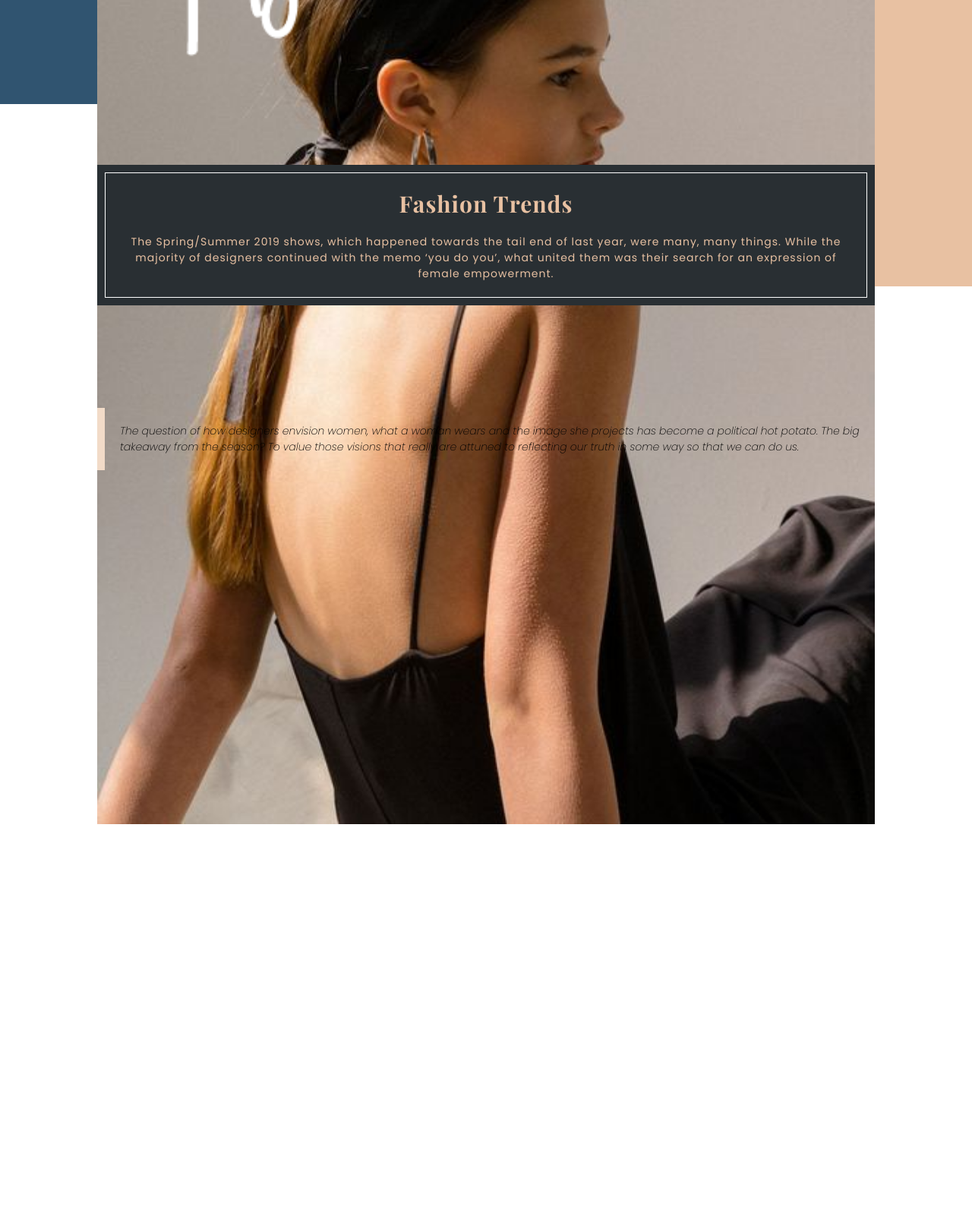
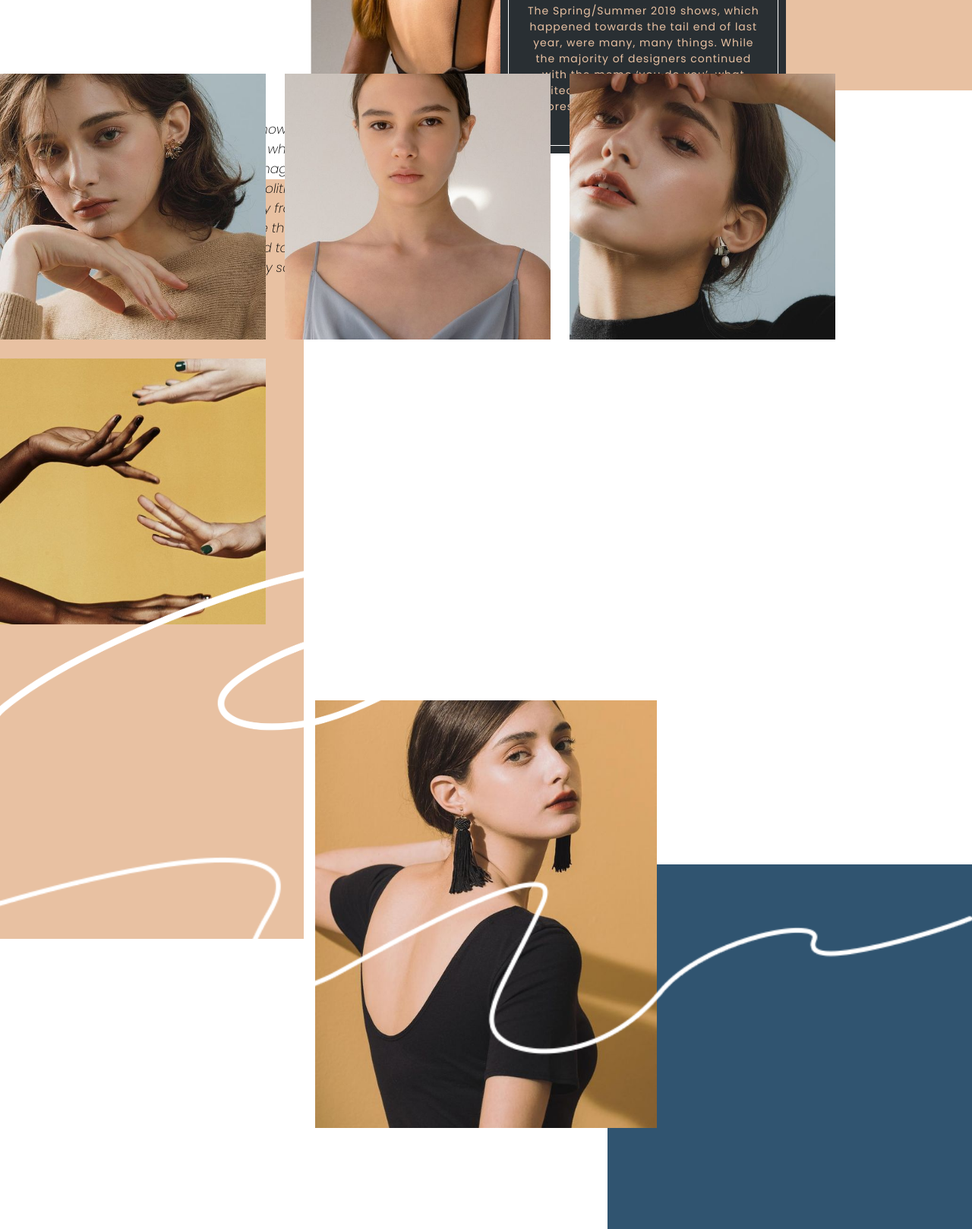
Before and after one commit to Tink3rball3r/fashion, a plain HTML site: page index.html in a window 1280 px wide. Shown: the part 503-2121 px from the top of the page at 76% size. Before the commit the page ends 1588 px from the top, so only its background shows below. Drawn offline with nearby package versions, Linux system fonts and the light colour scheme.

Commit message:
header , section 1 mobile and tablet

```diff
--- a/index.html
+++ b/index.html
@@ -11,32 +11,45 @@
 
 <body>
     <header>
+        <div class="container">
             <div class="info-bx">
                 <div class="info-bx-tx">
                     <h1 class="hding">Fashion Trends</h1>
                     <p>The Spring/Summer 2019 shows, which happened towards the tail end of last year, were many, many
                         things. While the
-                    majority of designers continued with the memo ‘you do you’, what united them was their search for an
+                        majority of designers continued with the memo ‘you do you’, what united them was their search
+                        for an
                         expression of
                         female empowerment.</p>
                 </div>
             </div>
-
             <div class="ital-tx">
-            <p>The question of how designers envision women, what a woman wears and the image she projects has become a
+                <p>The question of how designers envision women, what a woman wears and the image she projects has
+                    become a
                     political hot
-                potato. The big takeaway from the season? To value those visions that really are attuned to reflecting
+                    potato. The big takeaway from the season? To value those visions that really are attuned to
+                    reflecting
                     our truth in some
                     way so that we can do us.</p>
             </div>
             <img class="fash-tx" src="/images/fashiontextpng2.png" alt="woman in black open-back dress">
             <img class="hmodel" src="/images/headerModel.jpg" alt="fashion">
+        </div>
         <div class="bl-bx"></div>
         <div class="be-bx"></div>
     </header>
-
-
-    <section class="sec-1">
+    <section class="sec-1 ">
+        <div class="img-strip ">
+            <div class="mod-1"></div>
+            <div class="mod-2"></div>
+            <div class="mod-3"></div>
+            <div class="mod-4"></div>
+        </div>
+        <div class="bl-bx"></div>
+        <div class="be-bx"></div>
+        <img src="/images/sec2ModelBig.jpg" alt="" class="sec-1-mod-big">
+        <img src="/images/squiglyLine1.png" alt="" class="squig-line-1">
+        <img src="/images/squiglyLine2.png" alt="" class="squig-line-2">
     </section>
     <section class="sec-2"></section>
     <section class="sec-3"></section>
--- a/style.css
+++ b/style.css
@@ -31,6 +31,11 @@ body {
 	font-size: 10px;
 	color: black;
 }
+.container {
+	width: 90%;
+	height: 100vh;
+	margin: 0 auto;
+}
 p {
 	font-size: 1.4rem;
 	font-family: var(--pop);
@@ -56,6 +61,7 @@ img {
 }
 
 header,
+.container,
 .sec-1,
 .sec-2,
 .sec-3,
@@ -73,7 +79,6 @@ header,
 }
 
 .info-bx {
-	width: 80%;
 	background-color: var(--dgrey);
 	padding: 1rem;
 }
@@ -81,7 +86,7 @@ header,
 .info-bx-tx {
 	text-align: center;
 	border: 0.1rem solid var(--white);
-	padding: 2rem;
+	padding: 2rem 2rem 4rem 2rem;
 }
 
 .info-bx-tx h1 {
@@ -132,16 +137,17 @@ header {
 .fash-tx {
 	width: 65%;
 	top: 6%;
-	left: 10%;
+	left: 1%;
 }
 
 header .info-bx {
-	top: 90%;
+	width: 80%;
+	top: 70%;
 	left: 50%;
 	transform: translate(-50%);
 }
 .ital-tx {
-	top: 130%;
+	top: 115%;
 	left: 50%;
 	transform: translate(-50%);
 	width: 80%;
@@ -149,3 +155,271 @@ header .info-bx {
 	font-style: italic;
 	border-left: 1rem solid var(--lbeige);
 }
+/*
+=========
+section 1
+=========
+ */
+
+.sec-1 {
+	margin: 50rem 0 0 0;
+}
+
+.img-strip {
+	display: flex;
+	flex-direction: column;
+	align-items: center;
+	gap: 2.5rem;
+}
+
+.mod-1,
+.mod-2,
+.mod-3,
+.mod-4,
+.sec-1-mod-big {
+	width: 28rem;
+}
+
+.mod-1,
+.mod-2,
+.mod-3,
+.mod-4 {
+	height: 28rem;
+	background-position: center center;
+	background-size: cover;
+}
+
+.mod-1 {
+	background-image: url(/images/sec2Model1.jpg);
+}
+
+.mod-2 {
+	background-image: url(/images/sec2Model2.jpg);
+}
+.mod-3 {
+	background-image: url(/images/sec2Model3.jpg);
+}
+.mod-4 {
+	background-image: url(/images/sec2Model4.jpg);
+}
+
+.squig-line-1,
+.squig-line-2 {
+	position: absolute;
+}
+.squig-line-1 {
+	top: 28%;
+}
+
+.squig-line-2 {
+	bottom: 2%;
+}
+
+.sec-1-mod-big {
+	margin: 10rem auto 0 auto;
+}
+
+.sec-1 .be-bx {
+	height: 130rem;
+	top: 5%;
+	left: 0;
+}
+
+.sec-1 .bl-bx {
+	top: 65%;
+	right: 0;
+	z-index: -10;
+}
+
+/* for tablets */
+
+@media (min-width: 700px) {
+	/*
+=========
+tablet header
+=========
+ */
+
+	.fash-tx {
+		width: 35%;
+		top: 0%;
+		left: 5%;
+	}
+	.hmodel {
+		width: 40%;
+		top: 5%;
+	}
+	.bl-bx {
+		width: 45%;
+		height: 35%;
+	}
+
+	.be-bx {
+		width: 45%;
+		height: 45%;
+		top: 10%;
+	}
+
+	header .info-bx {
+		width: 30rem;
+		top: 32%;
+		left: 73%;
+	}
+	.ital-tx {
+		top: 50%;
+		left: 30%;
+		width: 40%;
+	}
+
+	/*
+=========
+tablet section 1
+=========
+ */
+
+	.sec-1 {
+		margin: -20rem 0 0 0;
+	}
+
+	.img-strip {
+		flex-flow: row wrap;
+		align-items: center;
+		gap: 2.5rem;
+	}
+
+	.mod-1,
+	.mod-2,
+	.mod-3,
+	.mod-4 {
+		width: 35rem;
+		height: 35rem;
+	}
+
+	.sec-1-mod-big {
+		width: 45rem;
+	}
+
+	.sec-1 .be-bx {
+		height: 100rem;
+		top: 10%;
+		width: 40rem;
+	}
+
+	.sec-1 .bl-bx {
+		top: 75%;
+		width: 48rem;
+	}
+	.squig-line-1 {
+		top: 43%;
+	}
+}
+
+/* for laptops */
+
+@media (min-width: 1000px) {
+	.fash-tx {
+		width: 48.1rem;
+		left: 10%;
+	}
+
+	.hmodel {
+		/* width: 40rem; */
+		top: 6%;
+	}
+
+	.bl-bx {
+		width: 60rem;
+		height: 48rem;
+	}
+
+	.be-bx {
+		top: 15%;
+		width: 60rem;
+		height: 50.2rem;
+	}
+
+	header .info-bx {
+		width: 37.6rem;
+		top: 52%;
+		left: 68%;
+	}
+
+	.ital-tx {
+		top: 80%;
+		left: 25%;
+		width: 30%;
+	}
+	.ital-tx p {
+		font-size: 1.7rem;
+	}
+}
+
+/* for desktop */
+
+@media (min-width: 1400px) {
+	.fash-tx {
+		width: 48.1rem;
+		left: 10%;
+	}
+
+	.hmodel {
+		width: 50rem;
+		top: 6%;
+	}
+	.bl-bx {
+		width: 50%;
+		height: 48rem;
+	}
+
+	.be-bx {
+		top: 15%;
+		width: 50%;
+		height: 50.2rem;
+	}
+
+	header .info-bx {
+		width: 37.6rem;
+		top: 62%;
+		left: 68%;
+	}
+
+	.ital-tx {
+		top: 80%;
+		left: 20%;
+		width: 30%;
+	}
+	.ital-tx p {
+		font-size: 1.7rem;
+	}
+}
+/* for large screens */
+@media (min-width: 2000px) {
+	p {
+		font-size: 2.5rem;
+		font-family: var(--pop);
+	}
+
+	.hding {
+		font-size: 4rem;
+	}
+	.fash-tx {
+		width: 58.1rem;
+	}
+	.hmodel {
+		width: 70rem;
+	}
+	header .info-bx {
+		width: 57.6rem;
+		top: 52%;
+		left: 68%;
+	}
+
+	.ital-tx {
+		top: 60%;
+		left: 20%;
+		width: 25%;
+	}
+	.ital-tx p {
+		font-size: 2.7rem;
+	}
+}
```
Lines whose indentation alone changed are shown as unchanged.
